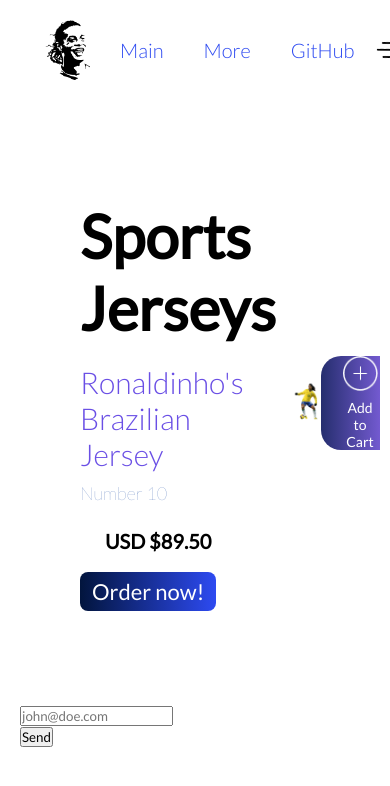
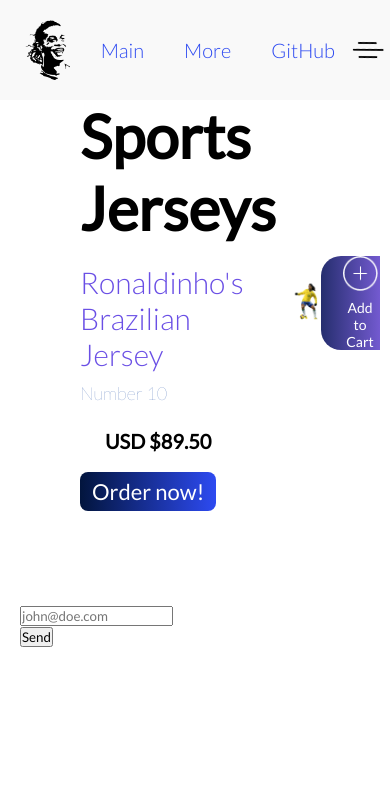
Before and after one commit to vinicius77/product-page, a plain HTML site: page index.html in a window 390 px wide. Drawn offline with Linux system fonts and the light colour scheme.

Commit message:
Sticks the navbar on the top of the page and corrects the hamburger-menu margin right value

```diff
--- a/styles.css
+++ b/styles.css
@@ -20,12 +20,16 @@
 header {
   padding: 20px;
   width: 100%;
-  background-color: #fff;
   text-align: center;
   display: flex;
   flex-direction: row;
   justify-content: space-between;
   align-items: center;
+  position: fixed;
+  top: 0;
+  left: 0;
+  z-index: 5;
+  background-color: #f9f9f9;
 }
 
 header img#header-image {
@@ -62,7 +66,7 @@ header nav a.nav-link:hover {
 header img#menu {
   width: 25px;
   cursor: pointer;
-  margin: 0px 5px;
+  margin: 0px 30px 0px 0px;
   transform: rotate(45deg);
 }
 
```
